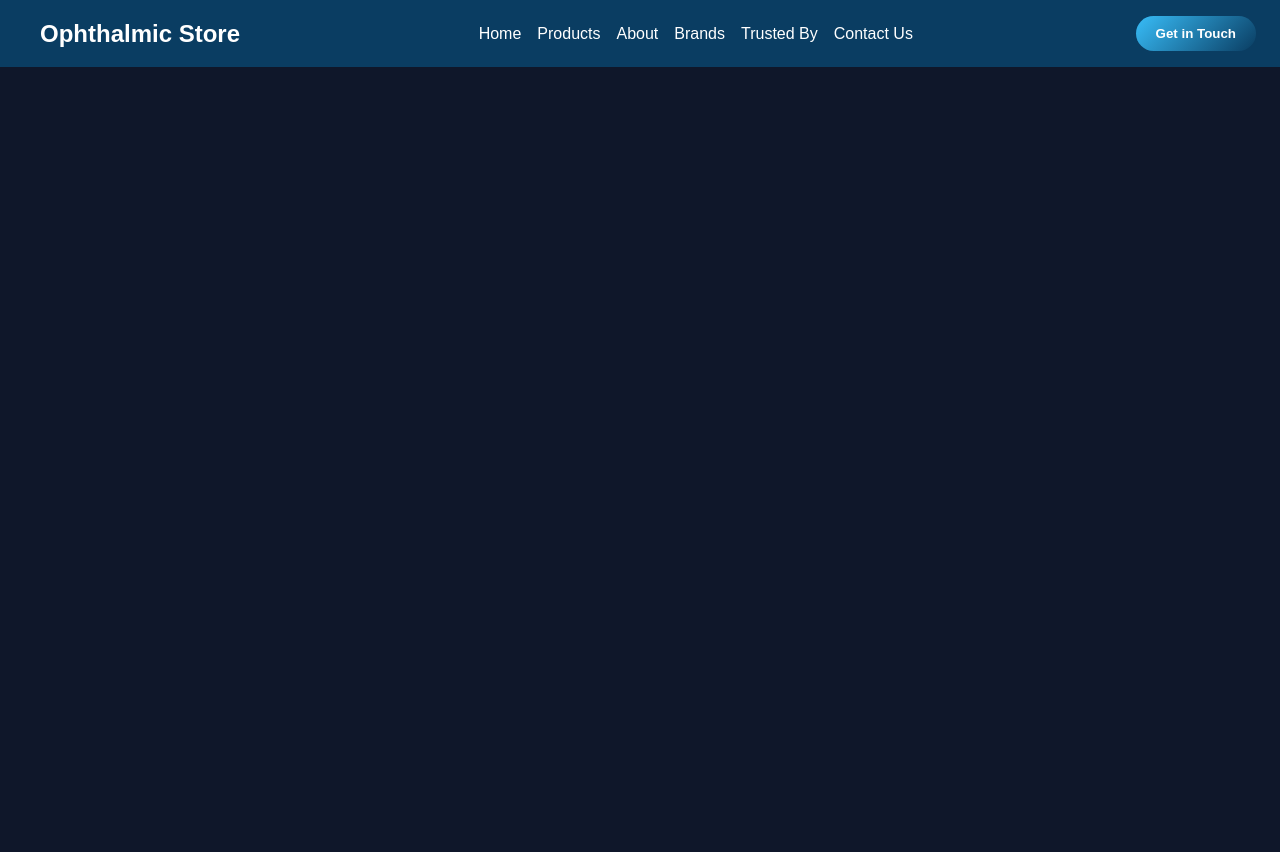
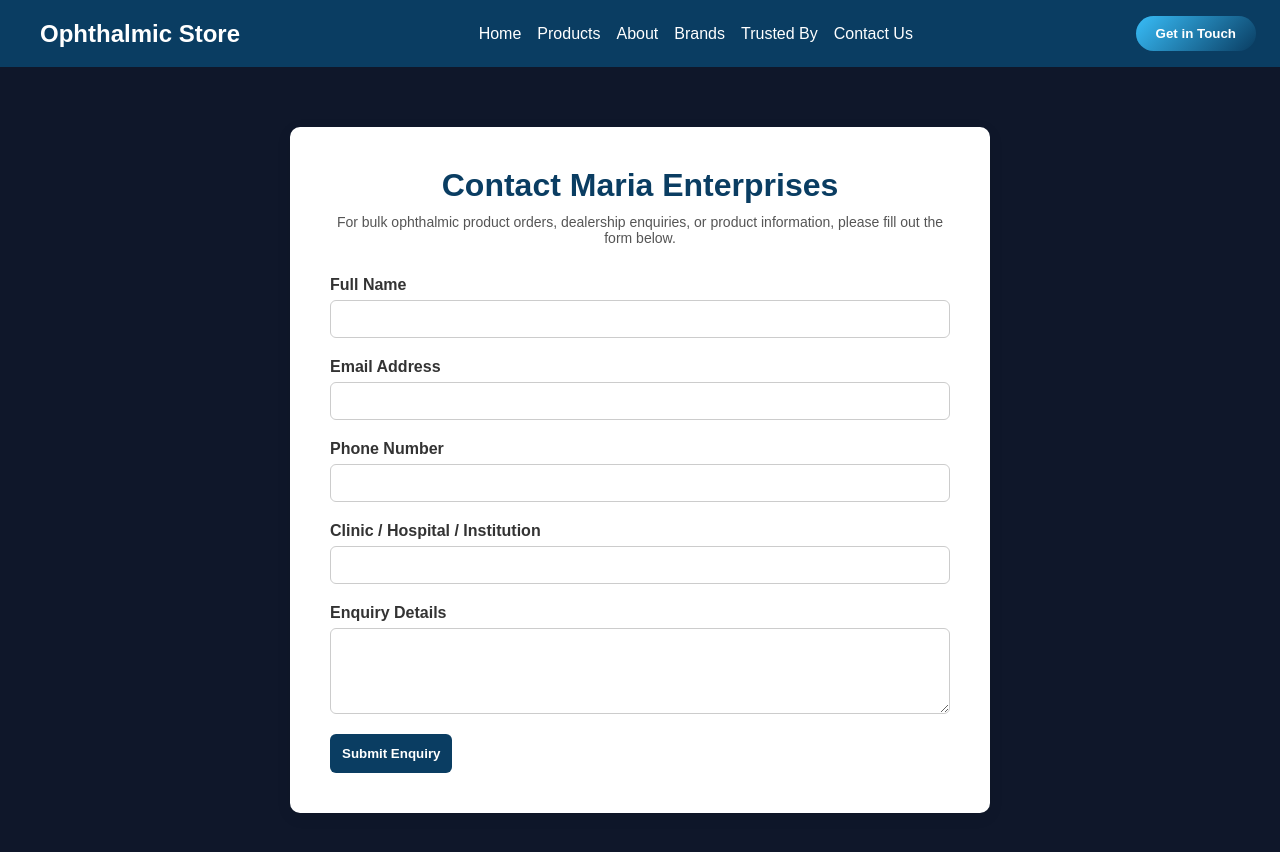
Before and after one commit to Raghulsankar/Sample, a React (Vite) app in the folder maria-website/: page /contact in a window 1280 px wide. Shown: the top 852 px of the page. Before the commit the page ends 800 px from the top, so only its background shows below. Built offline with nearby package versions, Linux system fonts and the light colour scheme.

Commit message:
formik and yup for using contact us page

```diff
--- a/maria-website/package.json
+++ b/maria-website/package.json
@@ -15,11 +15,13 @@
     "@mui/icons-material": "^7.3.7",
     "@mui/material": "^7.3.7",
     "@mui/styled-engine-sc": "^7.3.7",
+    "formik": "^2.4.9",
     "react": "^19.2.0",
     "react-dom": "^19.2.0",
     "react-is": "^18.3.1",
     "react-router-dom": "^7.13.0",
-    "styled-components": "^6.3.9"
+    "styled-components": "^6.3.9",
+    "yup": "^1.7.1"
   },
   "devDependencies": {
     "@eslint/js": "^9.39.1",
--- a/maria-website/src/App.jsx
+++ b/maria-website/src/App.jsx
@@ -6,6 +6,7 @@
 import BrandsPage from "./pages/Brands";
 import Testimonials from "./pages/Testimonials";
 import OurClients from "./pages/OurClients";
+import Contact from "./pages/Contact";
 
 export default function App() {
   return (
@@ -22,7 +23,7 @@
           <Link to="/brand">Brands</Link>
           {/* <Link to="/clients">clients</Link> */}
           <Link to="/Trusted-By">Trusted By</Link>
-          <Link to="">Contact Us</Link>
+          <Link to="/contact">Contact Us</Link>
         </div>
         {/* <button className="primary-contact-btn">Contact Us</button> */}
         <button className="contact-btn">Get in Touch</button>
@@ -35,6 +36,7 @@
         <Route path="/brand" element={<BrandsPage />} />
         <Route path="/Trusted-By" element={<Testimonials />} />
         {/* <Route path="/clients" element={<OurClients />} /> */}
+        <Route path="/contact" element={<Contact />} />
       </Routes>
     </BrowserRouter>
   );
--- a/maria-website/src/index.css
+++ b/maria-website/src/index.css
@@ -635,3 +635,78 @@
 .client-logo-box:hover .client-logo {
   filter: grayscale(0%);
 }
+
+/* contact us */
+
+.contact-container {
+  max-width: 700px;
+  margin: 60px auto;
+  padding: 40px;
+  background: #ffffff;
+  border-radius: 10px;
+  box-shadow: 0 4px 15px rgba(0, 0, 0, 0.08);
+}
+
+.contact-header {
+  text-align: center;
+  margin-bottom: 30px;
+}
+
+.contact-header h1 {
+  color: #0a3d62;
+  margin-bottom: 10px;
+}
+
+.contact-header p {
+  color: #555;
+  font-size: 14px;
+}
+
+.contact-form .form-group {
+  margin-bottom: 20px;
+  display: flex;
+  flex-direction: column;
+}
+
+.contact-form label {
+  font-weight: 600;
+  margin-bottom: 6px;
+  color: #333;
+}
+
+.contact-form input,
+.contact-form textarea {
+  padding: 10px;
+  border-radius: 6px;
+  border: 1px solid #ccc;
+  font-size: 14px;
+  transition: 0.3s ease;
+}
+
+.contact-form input:focus,
+.contact-form textarea:focus {
+  outline: none;
+  border-color: #0a3d62;
+  box-shadow: 0 0 5px rgba(10, 61, 98, 0.3);
+}
+
+.error {
+  color: red;
+  font-size: 12px;
+  margin-top: 5px;
+}
+
+.submit-btn {
+  background-color: #0a3d62;
+  color: white;
+  padding: 12px;
+  border: none;
+  border-radius: 6px;
+  cursor: pointer;
+  font-weight: bold;
+  transition: 0.3s ease;
+}
+
+.submit-btn:hover {
+  background-color: #07406b;
+}
--- /dev/null
+++ b/maria-website/src/pages/Contact.jsx
@@ -0,0 +1,120 @@
+import React from "react";
+import { useFormik } from "formik";
+import * as Yup from "yup";
+
+const Contact = () => {
+  const formik = useFormik({
+    initialValues: {
+      name: "",
+      email: "",
+      phone: "",
+      organization: "",
+      message: "",
+    },
+    validationSchema: Yup.object({
+      name: Yup.string()
+        .min(3, "Minimum 3 characters")
+        .required("Full Name is required"),
+      email: Yup.string()
+        .email("Invalid email format")
+        .required("Email is required"),
+      phone: Yup.string()
+        .matches(/^[0-9]{10}$/, "Phone must be 10 digits")
+        .required("Phone number is required"),
+      organization: Yup.string().required("Clinic/Hospital name is required"),
+      message: Yup.string()
+        .min(10, "Minimum 10 characters")
+        .required("Message is required"),
+    }),
+    onSubmit: (values, { resetForm }) => {
+      console.log("Form Data:", values);
+      alert("Your enquiry has been submitted successfully!");
+      resetForm();
+    },
+  });
+
+  return (
+    <div className="contact-container">
+      <div className="contact-header">
+        <h1>Contact Maria Enterprises</h1>
+        <p>
+          For bulk ophthalmic product orders, dealership enquiries, or product
+          information, please fill out the form below.
+        </p>
+      </div>
+
+      <form className="contact-form" onSubmit={formik.handleSubmit}>
+        {/* Name */}
+        <div className="form-group">
+          <label>Full Name</label>
+          <input
+            type="text"
+            name="name"
+            {...formik.getFieldProps("name")}
+          />
+          {formik.touched.name && formik.errors.name && (
+            <p className="error">{formik.errors.name}</p>
+          )}
+        </div>
+
+        {/* Email */}
+        <div className="form-group">
+          <label>Email Address</label>
+          <input
+            type="email"
+            name="email"
+            {...formik.getFieldProps("email")}
+          />
+          {formik.touched.email && formik.errors.email && (
+            <p className="error">{formik.errors.email}</p>
+          )}
+        </div>
+
+        {/* Phone */}
+        <div className="form-group">
+          <label>Phone Number</label>
+          <input
+            type="text"
+            name="phone"
+            {...formik.getFieldProps("phone")}
+          />
+          {formik.touched.phone && formik.errors.phone && (
+            <p className="error">{formik.errors.phone}</p>
+          )}
+        </div>
+
+        {/* Organization */}
+        <div className="form-group">
+          <label>Clinic / Hospital / Institution</label>
+          <input
+            type="text"
+            name="organization"
+            {...formik.getFieldProps("organization")}
+          />
+          {formik.touched.organization && formik.errors.organization && (
+            <p className="error">{formik.errors.organization}</p>
+          )}
+        </div>
+
+        {/* Message */}
+        <div className="form-group">
+          <label>Enquiry Details</label>
+          <textarea
+            rows="4"
+            name="message"
+            {...formik.getFieldProps("message")}
+          />
+          {formik.touched.message && formik.errors.message && (
+            <p className="error">{formik.errors.message}</p>
+          )}
+        </div>
+
+        <button type="submit" className="submit-btn">
+          Submit Enquiry
+        </button>
+      </form>
+    </div>
+  );
+};
+
+export default Contact;
```
Also changed, not shown: 1 other file (tests, documents, lock files or other folders).
